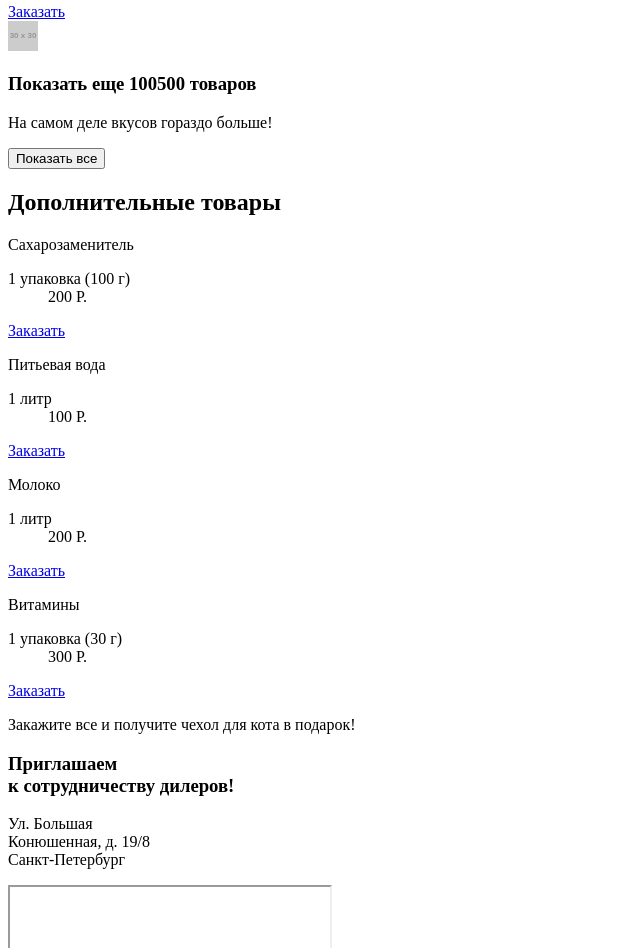
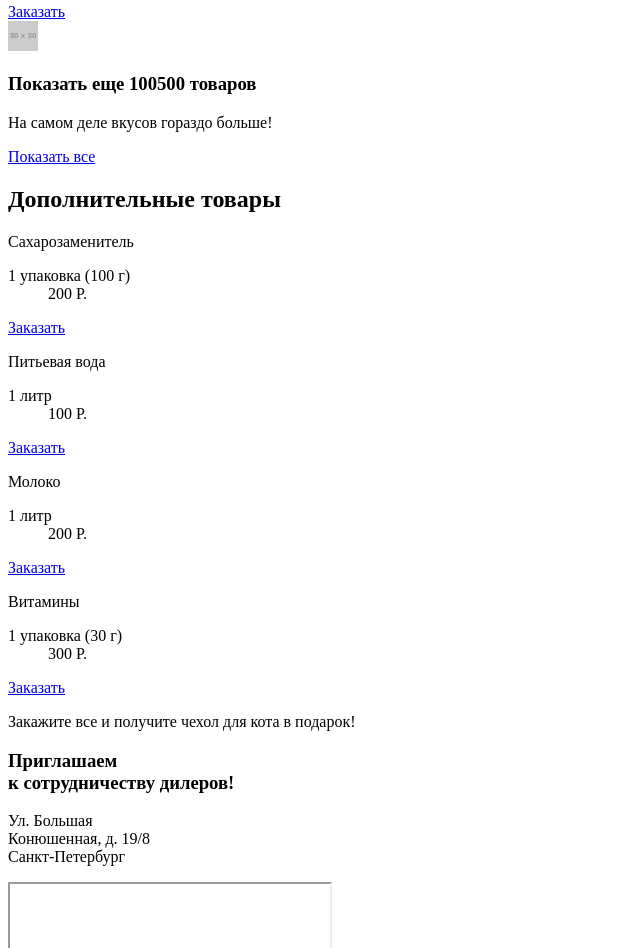
Before and after one commit to Flavissimo/1337987-cat-energy-21, a website: page source/catalog.html in a window 1280 px wide. Shown: the part 2348-3296 px from the top of the page, without its empty margins (0-640 px from the left). Drawn offline with Linux system fonts and the light colour scheme; grey boxes are pictures that could not be loaded; placeholder pictures from the web are drawn by us.

Commit message:
Переделалал кнопку в ссылку

```diff
--- a/source/catalog.html
+++ b/source/catalog.html
@@ -176,7 +176,7 @@
       <img src="https://via.placeholder.com/30x30" width="30" height="30" alt="Еще больше товаров" class="more-production__plus">
       <h3 class="more-production__title">Показать еще 100500 товаров</h3>
       <p class="more-production__text">На самом деле вкусов гораздо больше!</p>
-      <button class="more-production__button" type="button" name="Открыть больше товаров">Показать все</button>
+      <a class="more-production__button" href="#">Показать все</a>
     </div>
     <div class="page-main additional-products wrapper">
       <h2 class="additional-products__title">Дополнительные товары</h2>
```
